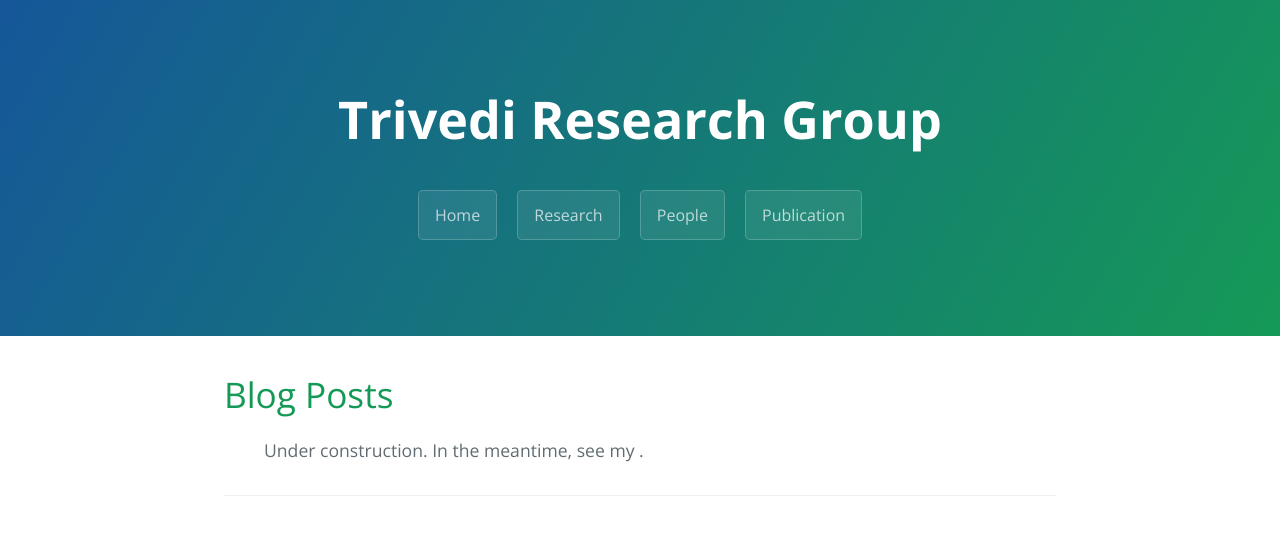
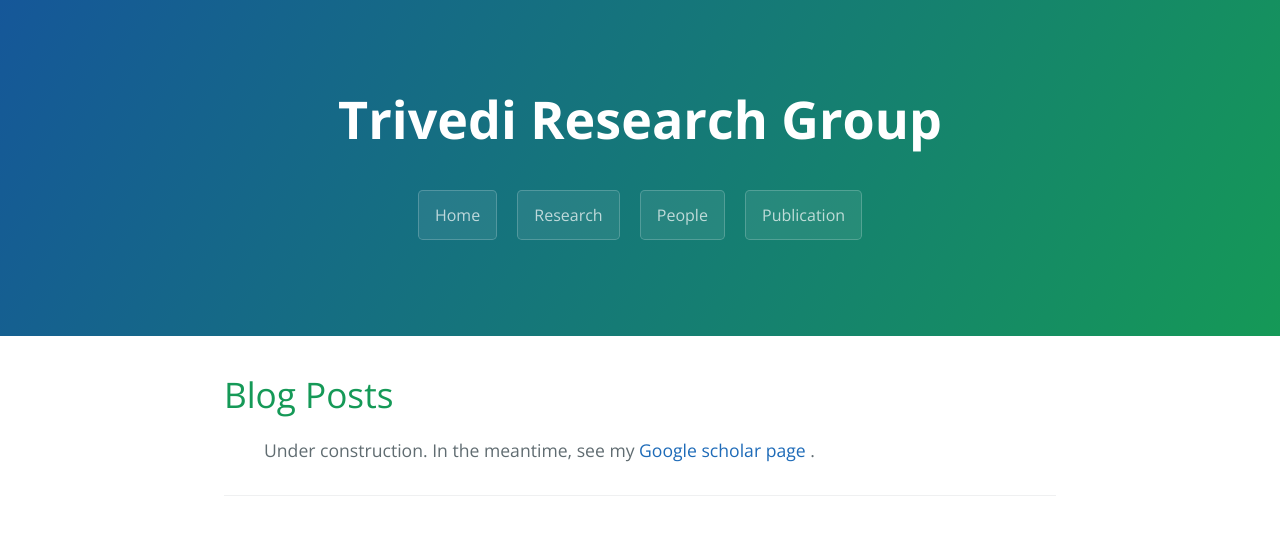
Before and after one commit to dharatrivedi/dharatrivedi.github.io, a Jekyll site: the page built from publication.html, in a window 1280 px wide. Shown: the top 535 px of the page. Built offline with Jekyll 4.4.1, drawn with Linux system fonts in a browser that asks for light colours.

Commit message:
Update publication.html

```diff
--- a/publication.html
+++ b/publication.html
@@ -7,7 +7,7 @@ title: {{ site.name }}
   <h1>Blog Posts</h1>
   <ul class="posts">
     {% for post in site.posts %}
-      Under construction. In the meantime, see my <a href="https://scholar.google.com/citations?user=CUcdUnYAAAAJ&hl=en">{{ Google scholar page }}</a>.
+      Under construction. In the meantime, see my <a href="https://scholar.google.com/citations?user=CUcdUnYAAAAJ&hl=en"> Google scholar page </a>.
     {% endfor %}
   </ul>
 </div>
```
